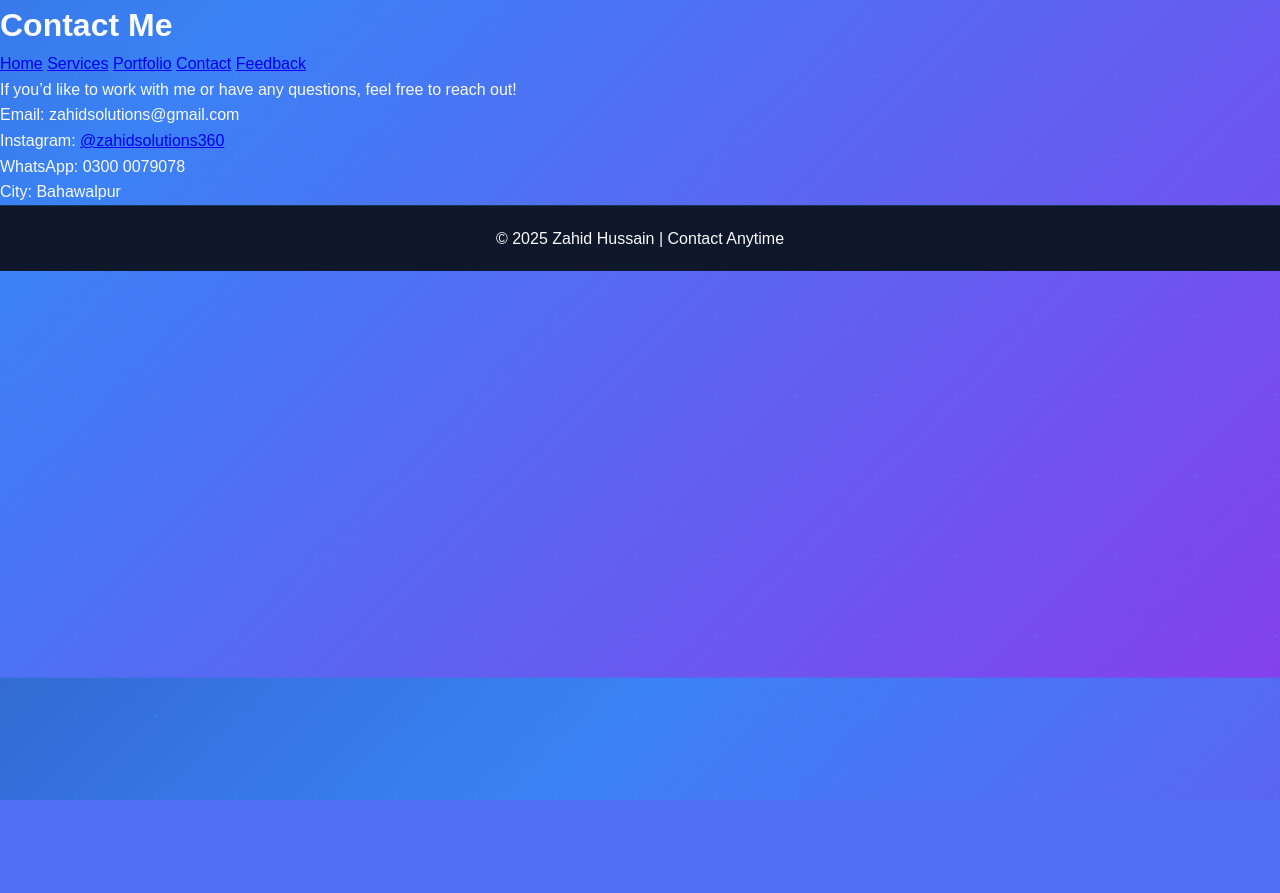
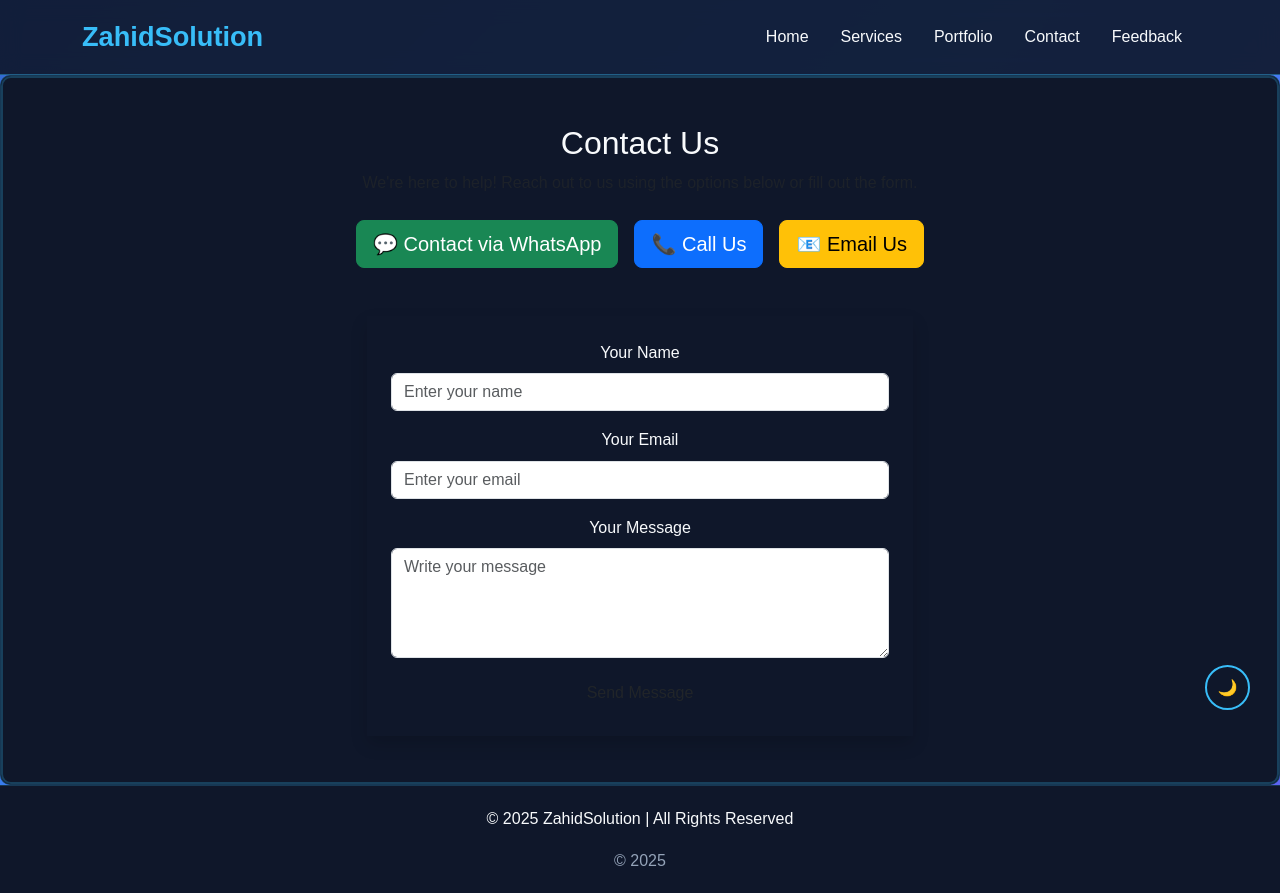
Before and after one commit to zahidsolution/zahidsolution, a Flask app: page /contact in a window 1280 px wide. Before the commit the page ends 800 px from the top, so only its background shows below. Run offline with Flask 3, Linux system fonts and the light colour scheme; data that the repository does not hold is empty.

Commit message:
Update contact.html

```diff
--- a/templates/contact.html
+++ b/templates/contact.html
@@ -2,33 +2,143 @@
 <html lang="en">
 <head>
     <meta charset="UTF-8">
-    <title>Contact Us - Zahid Solution</title>
-    <link rel="stylesheet" href="/static/style.css">
+    <meta name="viewport" content="width=device-width, initial-scale=1.0">
+    <title>Contact Us | ZahidSolution - Web Development, Design & Editing</title>
+    <meta name="description" content="Get in touch with ZahidSolution for web development, graphic design, and video editing services. Contact us via WhatsApp, email, or phone for quick support.">
+    <meta name="keywords" content="contact ZahidSolution, web development contact, graphic design support, video editing contact, WhatsApp support">
+    <meta name="author" content="ZahidSolution">
+    <link href="https://cdn.jsdelivr.net/npm/bootstrap@5.3.0/dist/css/bootstrap.min.css" rel="stylesheet">
+    <link rel="stylesheet" href="{{ url_for('static', filename='style.css') }}">
+    <link href="https://unpkg.com/aos@2.3.1/dist/aos.css" rel="stylesheet">
 </head>
 <body>
-    <header>
-        <h1>Contact Me</h1>
-        <nav>
-            <a href="/">Home</a>
-            <a href="/services">Services</a>
-            <a href="/portfolio">Portfolio</a>
-            <a href="/contact">Contact</a>
-            <a href="/feedback">Feedback</a>
-        </nav>
-    </header>
+    <!-- Navbar -->
+    <nav class="navbar navbar-expand-lg">
+        <div class="container">
+            <a class="navbar-brand fw-bold" href="/">ZahidSolution</a>
+            <button class="navbar-toggler text-white" type="button" data-bs-toggle="collapse" data-bs-target="#navbarNav">
+                <span class="navbar-toggler-icon"></span>
+            </button>
+            <div class="collapse navbar-collapse" id="navbarNav">
+                <ul class="navbar-nav ms-auto">
+                    <li class="nav-item"><a class="nav-link" href="/">Home</a></li>
+                    <li class="nav-item"><a class="nav-link" href="/services">Services</a></li>
+                    <li class="nav-item"><a class="nav-link" href="/portfolio">Portfolio</a></li>
+                    <li class="nav-item"><a class="nav-link active" href="/contact">Contact</a></li>
+                    <li class="nav-item"><a class="nav-link" href="/feedback">Feedback</a></li>
+                </ul>
+            </div>
+        </div>
+    </nav>
 
-    <main>
-        <p>If you’d like to work with me or have any questions, feel free to reach out!</p>
-        <ul>
-            <li>Email: zahidsolutions@gmail.com</li>
-            <li>Instagram: <a href="https://instagram.com/zahidsolutions360" target="_blank">@zahidsolutions360</a></li>
-            <li>WhatsApp: 0300 0079078</li>
-            <li>City: Bahawalpur</li>
-        </ul>
-    </main>
+    <!-- Contact Section -->
+    <section class="py-5 text-center">
+        <div class="container">
+            <h2 data-aos="fade-up">Contact Us</h2>
+            <p class="text-muted mb-4" data-aos="fade-up" data-aos-delay="100">
+                We're here to help! Reach out to us using the options below or fill out the form.
+            </p>
 
+            <!-- Contact Buttons -->
+            <div class="d-flex flex-wrap justify-content-center gap-3 mb-5" data-aos="zoom-in">
+                <a href="https://wa.me/923000079078" target="_blank" class="btn btn-success btn-lg">
+                    💬 Contact via WhatsApp
+                </a>
+                <a href="tel:+923000079078" class="btn btn-primary btn-lg">
+                    📞 Call Us
+                </a>
+                <a href="mailto:zahidsolutions360@gmail.com" class="btn btn-warning btn-lg">
+                    📧 Email Us
+                </a>
+            </div>
+
+            <!-- Contact Form -->
+            <div class="row justify-content-center">
+                <div class="col-md-6" data-aos="fade-up" data-aos-delay="200">
+                    <form method="POST" action="/contact" class="p-4 shadow">
+                        <div class="mb-3">
+                            <label for="name" class="form-label">Your Name</label>
+                            <input type="text" name="name" id="name" class="form-control" placeholder="Enter your name" required>
+                        </div>
+                        <div class="mb-3">
+                            <label for="email" class="form-label">Your Email</label>
+                            <input type="email" name="email" id="email" class="form-control" placeholder="Enter your email" required>
+                        </div>
+                        <div class="mb-3">
+                            <label for="message" class="form-label">Your Message</label>
+                            <textarea name="message" id="message" rows="4" class="form-control" placeholder="Write your message" required></textarea>
+                        </div>
+                        <button type="submit" class="btn btn-custom w-100">Send Message</button>
+                    </form>
+                </div>
+            </div>
+        </div>
+    </section>
+
+    <!-- Footer -->
     <footer>
-        <p>&copy; 2025 Zahid Hussain | Contact Anytime</p>
+        <p>&copy; 2025 ZahidSolution | All Rights Reserved</p>
     </footer>
+
+    <!-- External Scripts -->
+    <script src="https://cdn.jsdelivr.net/npm/bootstrap@5.3.0/dist/js/bootstrap.bundle.min.js"></script>
+    <script src="https://unpkg.com/aos@2.3.1/dist/aos.js"></script>
+    <script>AOS.init();</script>
+
+    <!-- Our Main Scripts -->
+    <script src="{{ url_for('static', filename='script.js') }}"></script>
+    <script src="{{ url_for('static', filename='script.seo.js') }}"></script>
+
+    <!-- Counter Animation -->
+    <script>
+        const counters = document.querySelectorAll('.counter');
+        counters.forEach(counter => {
+            counter.innerText = '0';
+            const updateCounter = () => {
+                const target = +counter.getAttribute('data-target');
+                const current = +counter.innerText;
+                const increment = target / 100;
+                if (current < target) {
+                    counter.innerText = Math.ceil(current + increment);
+                    setTimeout(updateCounter, 30);
+                } else {
+                    counter.innerText = target;
+                }
+            };
+            updateCounter();
+        });
+    </script>
+
+    <!-- Structured Data (Schema Markup for SEO) -->
+    <script type="application/ld+json">
+    {
+      "@context": "https://schema.org",
+      "@type": "Organization",
+      "name": "ZahidSolution",
+      "url": "https://zahidsolutions360-v3.com",
+      "logo": "https://zahidsolutions360-v3.com/static/logo.png",
+      "contactPoint": {
+        "@type": "ContactPoint",
+        "telephone": "+92-300-0079078",
+        "contactType": "customer service",
+        "areaServed": "PK",
+        "availableLanguage": "English"
+      }
+    }
+    </script>
+
+    <!-- Review Schema -->
+    <script type="application/ld+json">
+    {
+      "@context": "https://schema.org",
+      "@type": "Product",
+      "name": "ZahidSolution Services",
+      "aggregateRating": {
+        "@type": "AggregateRating",
+        "ratingValue": "5",
+        "reviewCount": "120"
+      }
+    }
+    </script>
 </body>
-</html>
+                                                                                                </html>
```
